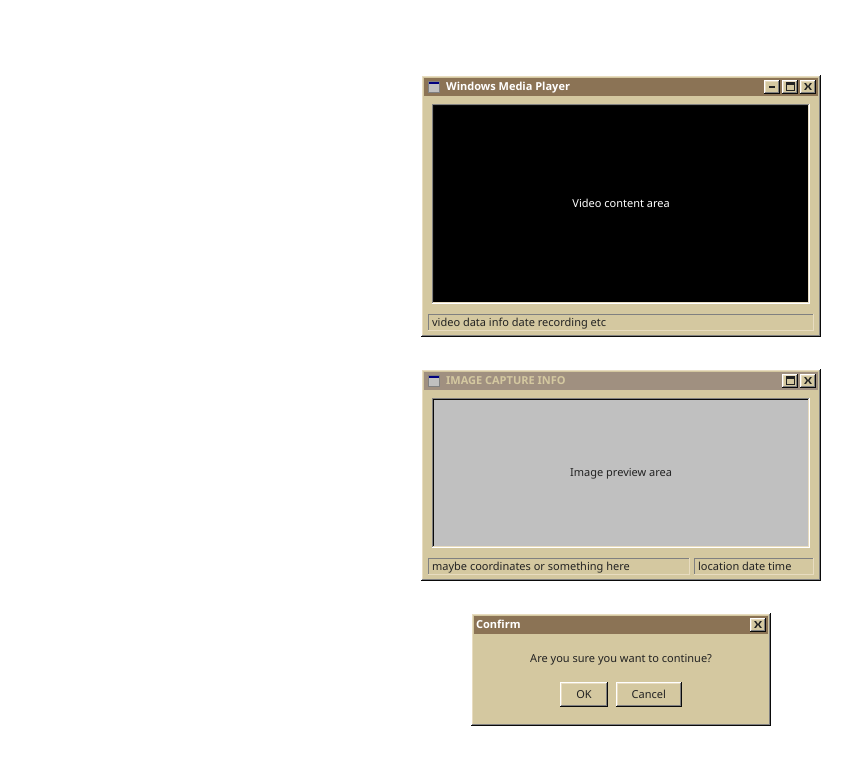
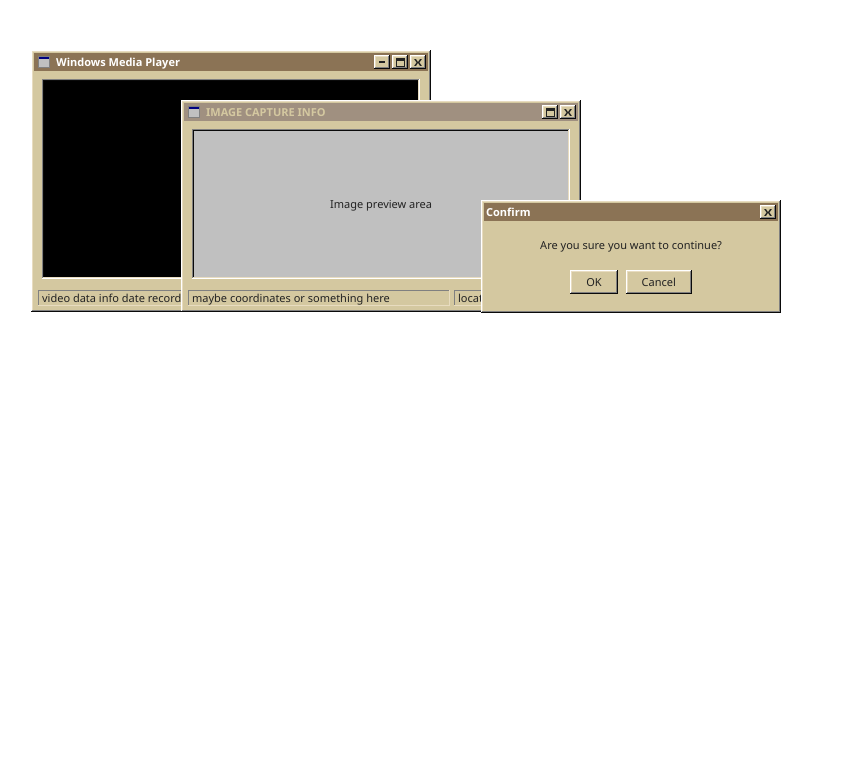
Before and after one commit to colinrlly/colony-report, a Next.js app: page / in a window 1280 px wide. Shown: the top 764 px of the page, without its empty margins (19-871 px from the left). Built offline with nearby package versions, Linux system fonts and the light colour scheme.

Commit message:
Make draggable

```diff
--- a/package.json
+++ b/package.json
@@ -13,6 +13,7 @@
     "next": "16.0.8",
     "react": "19.2.1",
     "react-dom": "19.2.1",
+    "react-draggable": "^4.5.0",
     "tailwind-merge": "^3.4.0"
   },
   "devDependencies": {
--- a/src/app/page.tsx
+++ b/src/app/page.tsx
@@ -11,9 +11,9 @@ import {
 
 export default function Home() {
   return (
-    <main className="min-h-screen p-8 flex flex-col gap-8 items-center justify-center">
+    <main className="min-h-screen relative">
       {/* Active Window Example */}
-      <Window className="w-[400px]">
+      <Window className="w-[400px] absolute top-[50px] left-[50px]">
         <WindowTitleBar>
           <div className="flex items-center gap-1">
             <WindowIcon />
@@ -32,7 +32,7 @@ export default function Home() {
       </Window>
 
       {/* Inactive Window Example */}
-      <Window active={false} className="w-[400px]">
+      <Window active={false} className="w-[400px] absolute top-[100px] left-[200px]">
         <WindowTitleBar>
           <div className="flex items-center gap-1">
             <WindowIcon />
@@ -52,7 +52,7 @@ export default function Home() {
       </Window>
 
       {/* Dialog Example */}
-      <Window className="w-[300px]">
+      <Window className="w-[300px] absolute top-[200px] left-[500px]">
         <WindowTitleBar>
           <WindowTitle>Confirm</WindowTitle>
           <WindowControls showMinimize={false} showMaximize={false} />
--- a/src/components/ui/window/window-title-bar.tsx
+++ b/src/components/ui/window/window-title-bar.tsx
@@ -13,9 +13,11 @@ export const WindowTitleBar = forwardRef<HTMLDivElement, WindowTitleBarProps>(
       <div
         ref={ref}
         className={cn(
+          "window-drag-handle",
           "flex items-center justify-between",
           "h-[18px] px-[2px]",
           "select-none",
+          "cursor-grab active:cursor-grabbing",
           active ? "bg-win98-title-active" : "bg-win98-title-inactive",
           className
         )}
--- a/src/components/ui/window/window.tsx
+++ b/src/components/ui/window/window.tsx
@@ -1,6 +1,7 @@
 "use client";
 
-import { forwardRef, createContext, useContext } from "react";
+import { forwardRef, createContext, useContext, useRef } from "react";
+import Draggable from "react-draggable";
 import { cn } from "@/lib/utils";
 import type { WindowProps } from "./types";
 
@@ -9,10 +10,13 @@ export const useWindowContext = () => useContext(WindowContext);
 
 export const Window = forwardRef<HTMLDivElement, WindowProps>(
   ({ className, active = true, children, ...props }, ref) => {
+    const nodeRef = useRef<HTMLDivElement>(null);
+
     return (
       <WindowContext.Provider value={{ active }}>
+        <Draggable nodeRef={nodeRef} handle=".window-drag-handle">
           <div
-          ref={ref}
+            ref={nodeRef}
             className={cn(
               "bg-win98-surface",
               "win98-border-raised",
@@ -24,6 +28,7 @@ export const Window = forwardRef<HTMLDivElement, WindowProps>(
           >
             {children}
           </div>
+        </Draggable>
       </WindowContext.Provider>
     );
   }
```
Also changed, not shown: 1 other file (tests, documents, lock files or other folders). Lines whose indentation alone changed are shown as unchanged.
